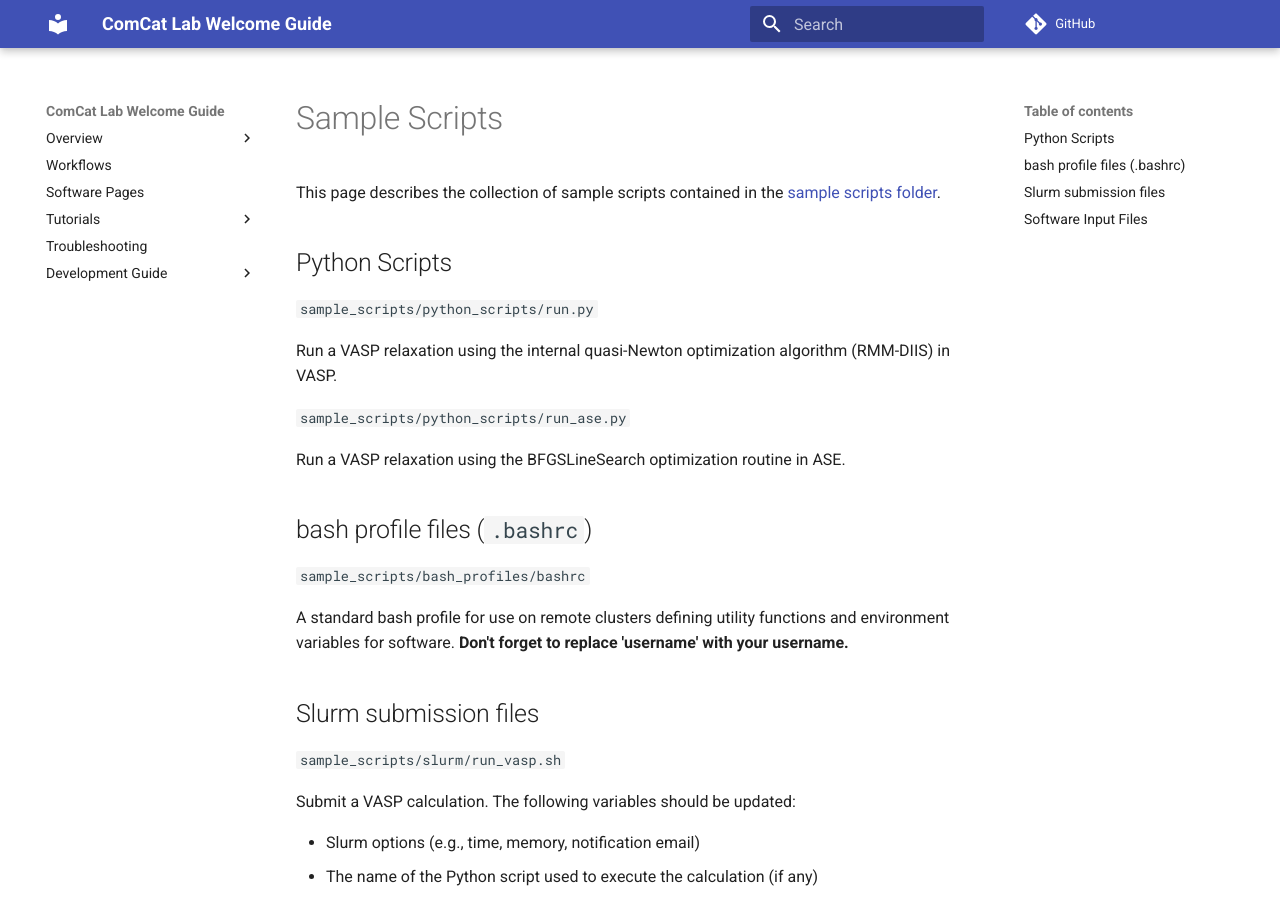
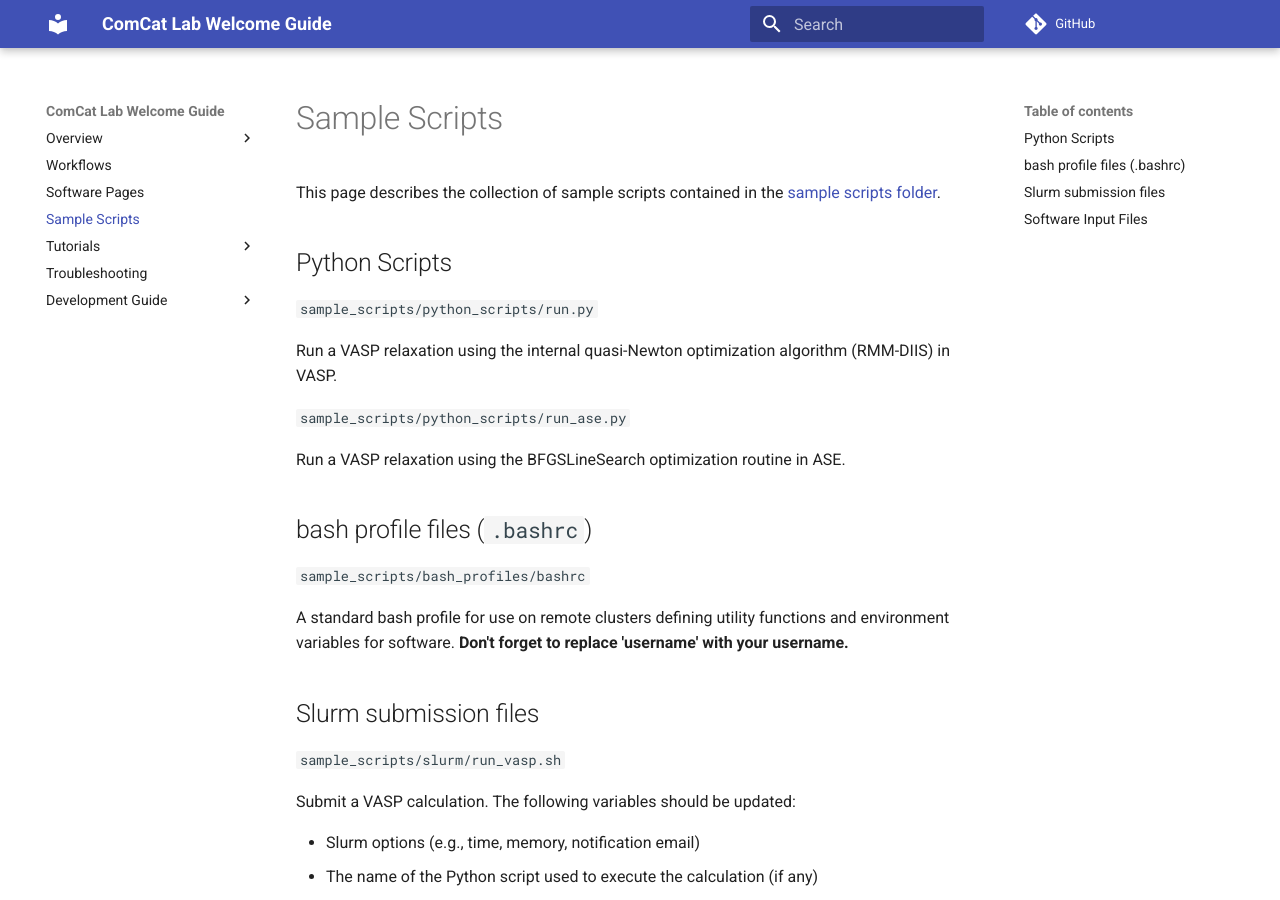
Before and after one commit to ComCatLab/welcome-guide, an MkDocs documentation site: the page built from docs/sources/sample_scripts.md, in a window 1280 px wide and 900 px high. Built offline with MkDocs 1.6.1 and Material for MkDocs 9.7.7, drawn with Linux system fonts in a browser that asks for light colours; comment, search, counter and statistics services are not loaded.

Commit message:
Add sample scripts to nav

```diff
--- a/mkdocs.yml
+++ b/mkdocs.yml
@@ -9,6 +9,7 @@ nav:
     - Quickstart: quickstart.md
   - Workflows: workflows.md
   - 'software_pages.md'
+  - 'sample_scripts.md'
   - Tutorials:
     - Intro: 'tutorials/index.md'
     - 'tutorials/cccdb.md'
```
